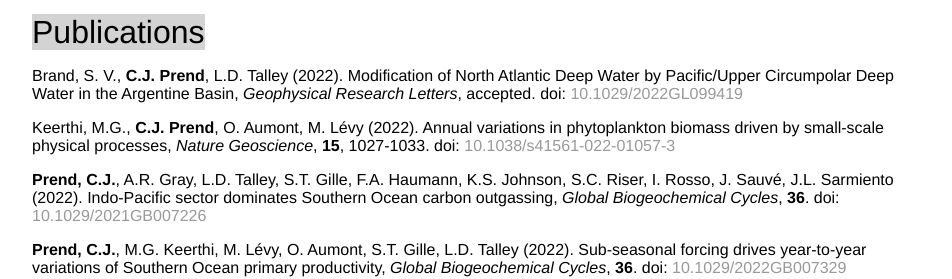
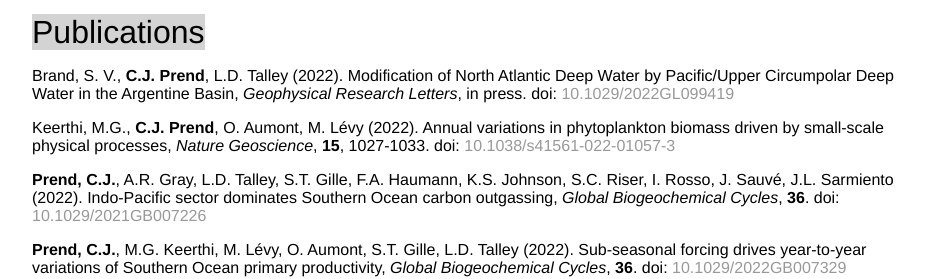
Before and after one commit to cprend/cprend.github.io, a Jekyll site: the page cv/index.html, which Jekyll copies as it is, in a window 1280 px wide and 900 px high, scrolled down 434 px. Shown: the part 175-454 px from the top of the window, without its empty margins (160-1112 px from the left). Built offline with Jekyll 4.4.1, drawn with Linux system fonts in a browser that asks for light colours.

Commit message:
Update index.html

```diff
--- a/cv/index.html
+++ b/cv/index.html
@@ -36,7 +36,7 @@
 		<em>2016</em> &nbsp;&nbsp;&nbsp;&nbsp;&nbsp;&nbsp;&nbsp;&nbsp;&nbsp;&nbsp;&nbsp;&nbsp; Young Investigator Award, Columbia University<br/>
 		<em>2016</em> &nbsp;&nbsp;&nbsp;&nbsp;&nbsp;&nbsp;&nbsp;&nbsp;&nbsp;&nbsp;&nbsp;&nbsp; Summer Student Fellowship, Woods Hole Oceanographic Institution</p>
 		<p1>Publications</p1>
-		<p>Brand, S. V., <b>C.J. Prend</b>, L.D. Talley (2022). Modification of North Atlantic Deep Water by Pacific/Upper Circumpolar Deep Water in the Argentine Basin, <em>Geophysical Research Letters</em>, accepted. doi: <a href="https://agupubs.onlinelibrary.wiley.com/doi/abs/10.1029/2022GL099419">10.1029/2022GL099419</a></p>
+		<p>Brand, S. V., <b>C.J. Prend</b>, L.D. Talley (2022). Modification of North Atlantic Deep Water by Pacific/Upper Circumpolar Deep Water in the Argentine Basin, <em>Geophysical Research Letters</em>, in press. doi: <a href="https://agupubs.onlinelibrary.wiley.com/doi/abs/10.1029/2022GL099419">10.1029/2022GL099419</a></p>
 		<p>Keerthi, M.G., <b>C.J. Prend</b>, O. Aumont, M. L&eacutevy (2022). Annual variations in phytoplankton biomass driven by small-scale physical processes, <em>Nature Geoscience</em>, <b>15</b>, 1027-1033. doi: <a href="https://www.nature.com/articles/s41561-022-01057-3">10.1038/s41561-022-01057-3</a></p>
 		<p><b>Prend, C.J.</b>, A.R. Gray, L.D. Talley, S.T. Gille, F.A. Haumann, K.S. Johnson, S.C. Riser, I. Rosso, J. Sauv&eacute, J.L. Sarmiento (2022). Indo-Pacific sector dominates Southern Ocean carbon outgassing, <em>Global Biogeochemical Cycles</em>, <b>36</b>. doi: <a href="https://agupubs.onlinelibrary.wiley.com/doi/10.1029/2021GB007226">10.1029/2021GB007226</a></p>
 		<p><b>Prend, C.J.</b>, M.G. Keerthi, M. L&eacutevy, O. Aumont, S.T. Gille, L.D. Talley (2022). Sub-seasonal forcing drives year-to-year variations of Southern Ocean primary productivity, <em>Global Biogeochemical Cycles</em>, <b>36</b>. doi: <a href="https://agupubs.onlinelibrary.wiley.com/doi/10.1029/2022GB007329">10.1029/2022GB007329</a></p>
```
